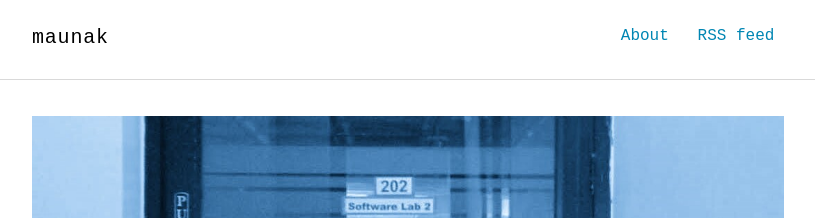
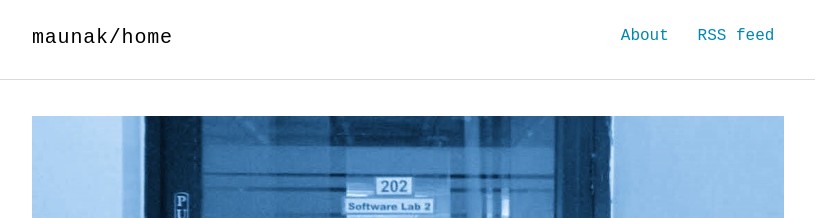
Before and after one commit to maunak/maunak.github.io, a Jekyll site: the page built from index.html, in a window 1280 px wide. Shown: the top 218 px of the page, without its empty margins (232-1047 px from the left). Built offline with Jekyll 4.4.1, drawn with Linux system fonts in a browser that asks for light colours; some web fonts are replaced.

Commit message:
Update _config.yml

```diff
--- a/_config.yml
+++ b/_config.yml
@@ -1,5 +1,5 @@
 # Site settings
-title_left    : "maunak"
+title_left    : "maunak/home"
 title_right   : "" # default: ""
 url           : "https://maunak.xyz" # site url
 baseurl       : "/" # apply repo name like "/myproject" if used under gh-pages branch, else (under master branch) just leave empty/blank
```
